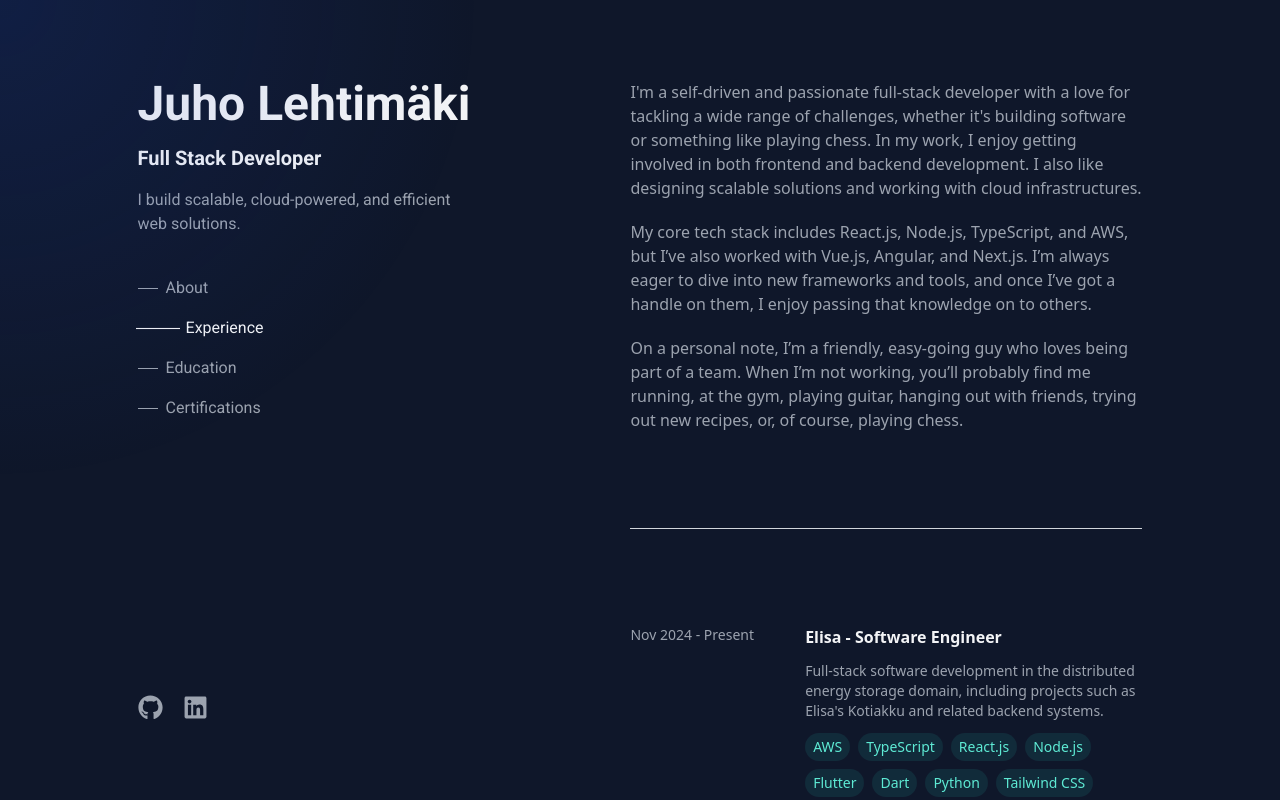
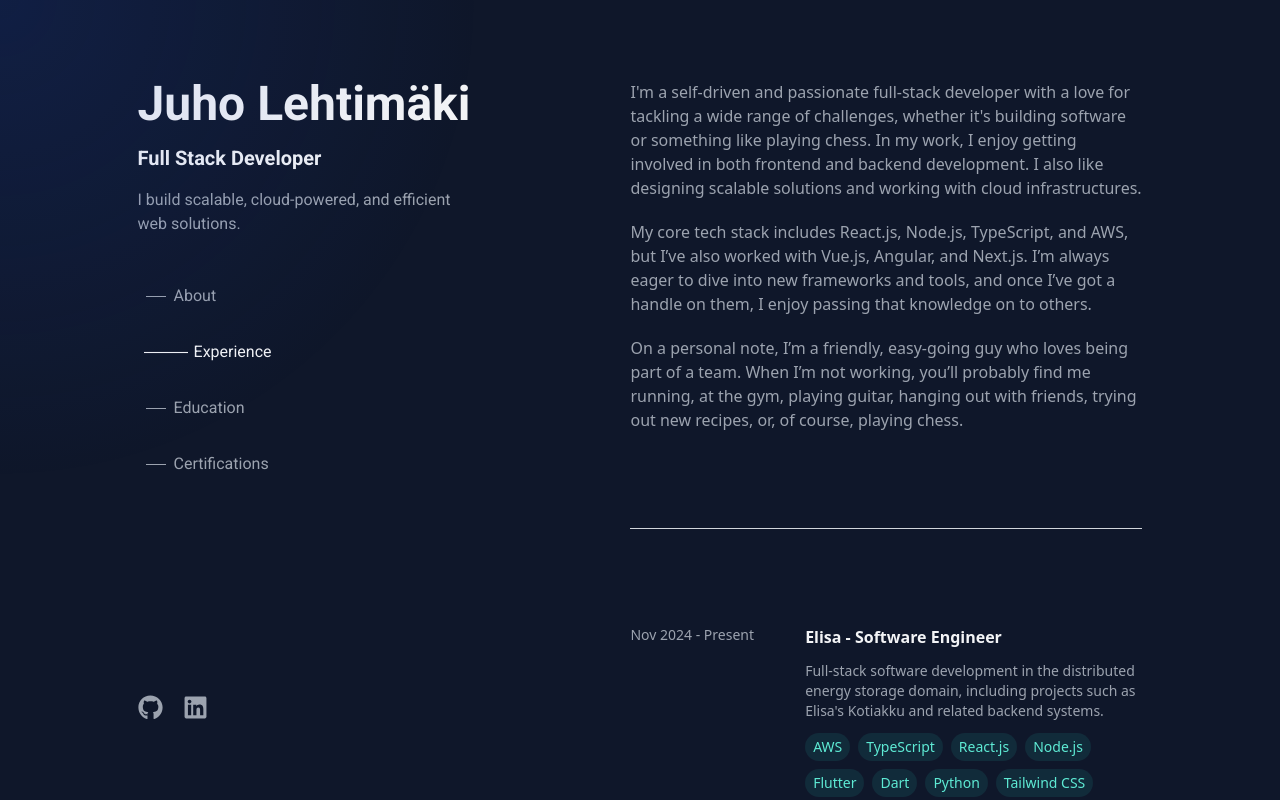
Before and after one commit to juholehtimaki/new-portfolio-app, a React app in the folder client/: page / in a window 1280 px wide. Shown: the top 800 px of the page. Built offline with nearby package versions, Linux system fonts and the light colour scheme.

Commit message:
fix: section navigation button

```diff
--- a/client/src/components/SectionButton.tsx
+++ b/client/src/components/SectionButton.tsx
@@ -14,28 +14,18 @@ export const SectionButton: React.FC<Props> = ({
   handleScrollToSection,
   section,
 }) => (
-  <div
-    className={`flex items-center gap-2 group ${isSectionActive ? 'text-gray-100' : 'text-gray-400'}`}
+  <button
+    className={`flex items-center gap-2 group w-full text-left p-2 ${isSectionActive ? 'text-gray-100' : 'text-gray-400'
+      } transition-colors duration-300 ease-in-out`}
+    onClick={() => handleScrollToSection(section)}
   >
     <div
-      className={`transition-all duration-300 ease-in-out h-0.25 ${
-        isSectionActive ||
-        'group-hover:w-10 group-hover:bg-gray-100 group-hover:scale-110'
-      } ${
-        isSectionActive
+      className={`transition-all duration-300 ease-in-out h-0.25 ${isSectionActive
           ? 'w-10 bg-gray-100 scale-110'
-          : 'w-5 bg-gray-400 scale-100'
-      }`}
+          : 'w-5 bg-gray-400 scale-100 group-hover:w-10 group-hover:bg-gray-100 group-hover:scale-110'
+        }`}
     />
-    <button
-      className={`font-roboto ${
-        isSectionActive
-          ? 'text-gray-100'
-          : 'text-gray-400 group-hover:text-gray-100'
-      } transition-colors duration-300 ease-in-out`}
-      onClick={() => handleScrollToSection(section)}
-    >
-      {label}
-    </button>
-  </div>
+    <span className="font-roboto">{label}</span>
+  </button>
+
 );
```
